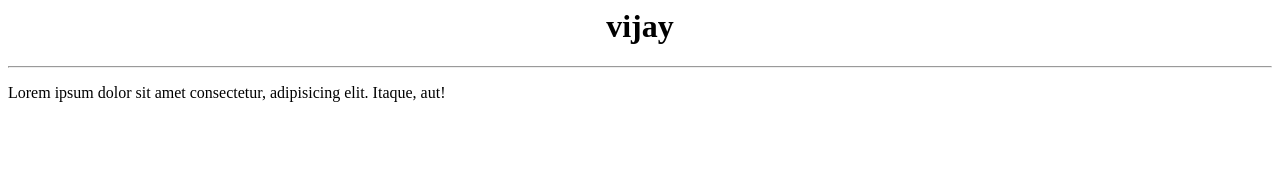
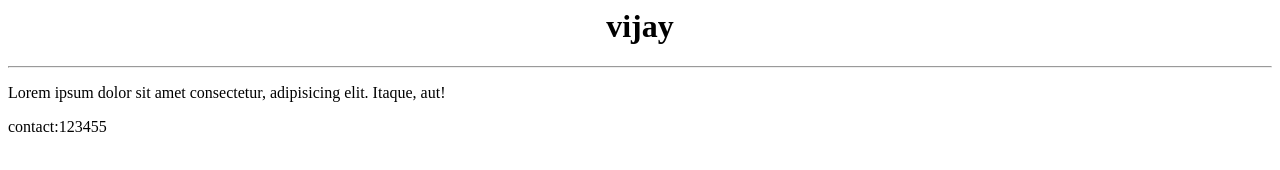
Before and after one commit to sakthipriya12113/sakthipriya12113, a plain HTML site: page index.html in a window 1280 px wide. Drawn offline with Linux system fonts and the light colour scheme.

Commit message:
added contact

```diff
--- a/index.html
+++ b/index.html
@@ -5,3 +5,5 @@
 <p>
   Lorem ipsum dolor sit amet consectetur, adipisicing elit. Itaque, aut!
 </p>
+
+<p>contact:123455</p>
```
